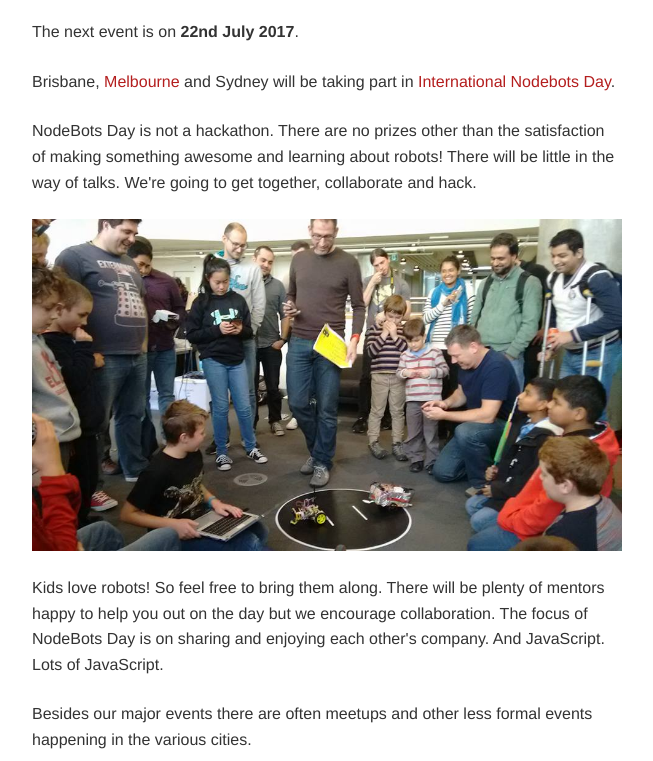
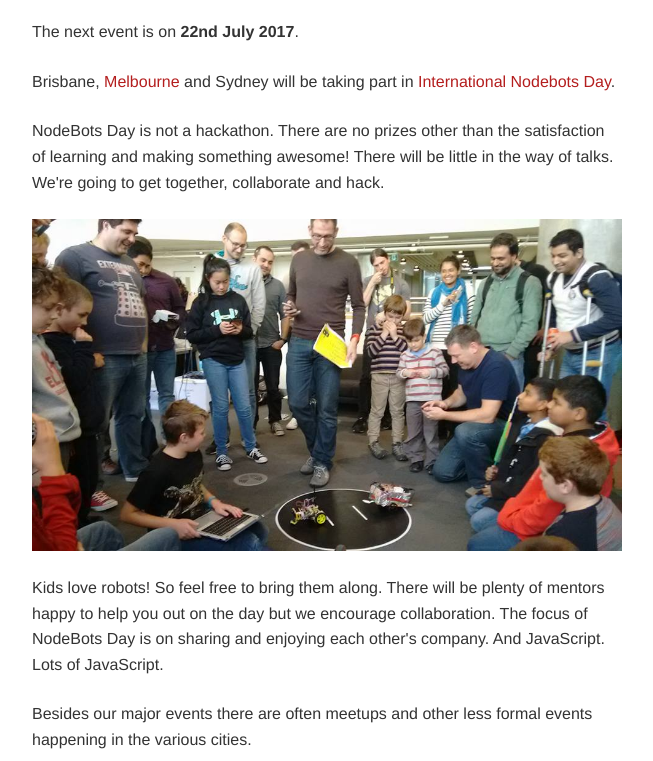
Before and after one commit to nodebotsau/nodebotsau.github.io, a plain HTML site: page index.html in a window 1280 px wide. Shown: the part 1892-2653 px from the top of the page, without its empty margins (313-966 px from the left). Drawn offline with Linux system fonts and the light colour scheme; a web font is replaced by a local one.

Commit message:
Wording, more in-keeping with original.

```diff
--- a/index.html
+++ b/index.html
@@ -110,7 +110,7 @@
 
 
         <p>NodeBots Day is not a hackathon. There are no prizes other than the
-            satisfaction of making something awesome and learning about robots!
+            satisfaction of learning and making something awesome!
             There will be little in the way of talks.
             We're going to get together, collaborate and hack.
         </p>
```
